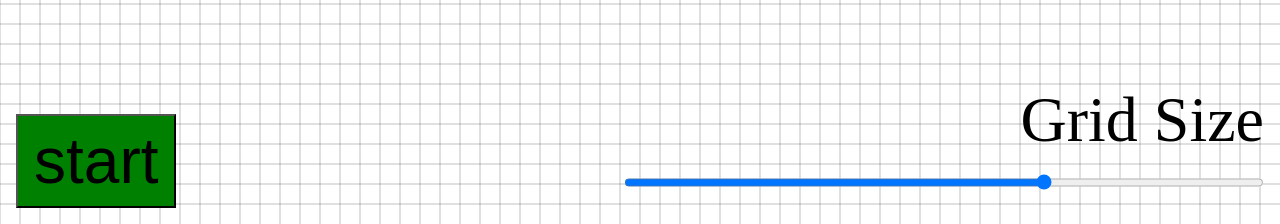
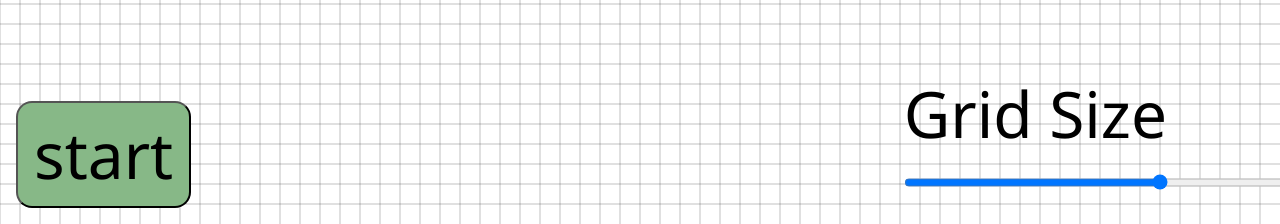
Before and after one commit to jjnguy/Life.js, a plain HTML site: page index.html in a window 1280 px wide. Shown: the part 576-800 px from the top of the page. Drawn offline with nearby package versions, Linux system fonts and the light colour scheme.

Commit message:
ui tweaks

```diff
--- a/index.html
+++ b/index.html
@@ -8,10 +8,11 @@
 
 <body style="margin: 0px;">
   <canvas id="the_canvas"></canvas>
-  <div id="start-stop">
+  <div id="controls">
+    <div class="left">
       <button id="startstop">start</button>
     </div>
-  <div id="controls">
+    <div class="right">
       <label>
         Grid Size<input type="range" min="1" max="60" value="40" id="gridSize" name="gridSize" />
       </label>
@@ -22,6 +23,7 @@
           <option>pride</option>
         </select>
       </label>
+    </div>
   </div>
   <script>
     $(function () {
@@ -54,6 +56,11 @@
       margin: 0;
       padding: 0;
       font-size: 4rem;
+      font-family: 'Segoe UI', Tahoma, Geneva, Verdana, sans-serif;
+    }
+
+    button {
+      border-radius: 1rem;
     }
 
     canvas {
@@ -66,12 +73,20 @@
     }
 
     #controls {
+      display: flex;
       margin: 1rem;
       position: fixed;
       bottom: 0;
-      right: 0;
-      width: 50%;
-      text-align: right;
+      left: 0;
+      width: 100%;
+    }
+
+    #controls div.left {
+      margin-top: auto;
+    }
+
+    #controls div.right {
+      margin-left: auto;
     }
 
     #controls label {
@@ -83,19 +98,12 @@
       height: 3.2rem;
     }
 
-    #start-stop {
-      margin: 1rem;
-      position: fixed;
-      bottom: 0;
-      left: 0;
-    }
-
     #point-display {
       height: 400px;
     }
 
     #startstop {
-      background-color: green;
+      background-color: rgb(135, 184, 135);
       cursor: pointer;
     }
   </style>
```
Lines whose indentation alone changed are shown as unchanged.
